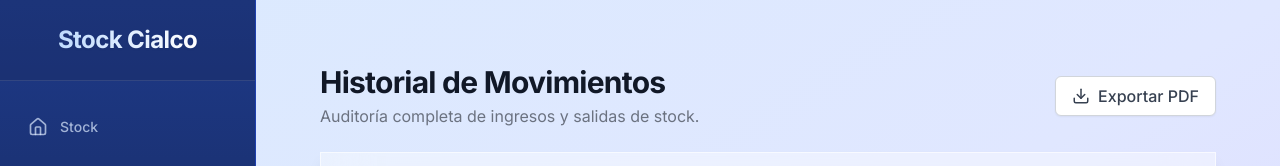
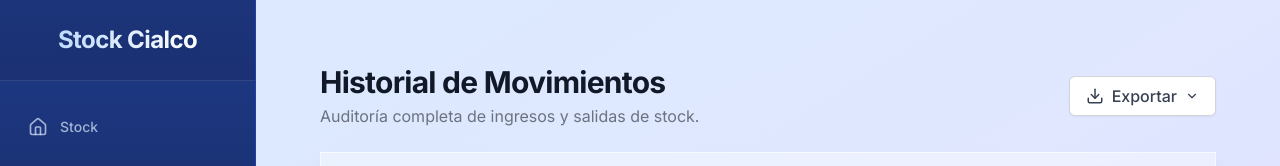
Before and after one commit to RullyUrbizu/cialco-frontend, a React (Vite) app: page /historial in a window 1280 px wide. Shown: the top 166 px of the page. Built offline with nearby package versions, Linux system fonts and the light colour scheme; no server answers.

Commit message:
feat: implement export options (XLSX and PDF) and update UI

```diff
--- a/package.json
+++ b/package.json
@@ -19,6 +19,7 @@
     "react-router-dom": "^7.10.1",
     "react-select": "^5.10.2",
     "sonner": "^2.0.7",
+    "xlsx": "^0.18.5",
     "zod": "^4.2.1"
   },
   "devDependencies": {
--- a/src/components/HistorialView.tsx
+++ b/src/components/HistorialView.tsx
@@ -1,13 +1,14 @@
 import { useEffect, useState, useMemo } from "react";
 import { api } from "../api/api";
 import { Card } from "./ui/Card";
-import { Button } from "./ui/Button";
-import { Calendar, User, FileText, Search, ArrowUpCircle, ArrowDownCircle, Download } from "lucide-react";
+import { Calendar, User, FileText, Search, ArrowUpCircle, ArrowDownCircle } from "lucide-react";
 import { ToroIcon } from "./ui/ToroIcon";
 import { TableSkeleton } from "./ui/Skeleton";
 import type { Movimiento } from "../Modelo/Movimiento";
 import jsPDF from "jspdf";
 import autoTable from "jspdf-autotable";
+import * as XLSX from "xlsx";
+import { ExportMenu } from "./ui/ExportMenu";
 
 export const HistorialView = () => {
     const [movimientos, setMovimientos] = useState<Movimiento[]>([]);
@@ -97,6 +98,35 @@ export const HistorialView = () => {
         doc.save(`historial-movimientos-${new Date().toISOString().split('T')[0]}.pdf`);
     };
 
+    const exportToXLSX = () => {
+        const data = historialFiltrado.map(m => ({
+            "Fecha": new Date(m.fecha).toLocaleDateString('es-AR'),
+            "Tipo": m.tipo.toUpperCase(),
+            "Toro": m.inventario?.colecta?.toro?.nombre || "-",
+            "Cantidad": m.cantidad || 0,
+            "Cliente": m.cliente?.razonSocial || m.inventario?.colecta?.cliente?.razonSocial || "-",
+            "Remito": m.remito || "-"
+        }));
+
+        const ws = XLSX.utils.json_to_sheet(data);
+        const wb = XLSX.utils.book_new();
+        XLSX.utils.book_append_sheet(wb, ws, "Historial");
+
+        // Ajustar anchos de columna
+        const wscols = [
+            { wch: 15 }, // Fecha
+            { wch: 10 }, // Tipo
+            { wch: 20 }, // Toro
+            { wch: 10 }, // Cantidad
+            { wch: 30 }, // Cliente
+            { wch: 15 }, // Remito
+        ];
+        ws['!cols'] = wscols;
+
+        const timestamp = new Date().toISOString().split('T')[0];
+        XLSX.writeFile(wb, `historial-movimientos-${timestamp}.xlsx`);
+    };
+
     if (loading) return <div className="p-6"><TableSkeleton rows={10} /></div>;
 
     return (
@@ -106,10 +136,11 @@ export const HistorialView = () => {
                     <h1 className="text-3xl font-bold text-gray-900 tracking-tight">Historial de Movimientos</h1>
                     <p className="text-gray-500 mt-1">Auditoría completa de ingresos y salidas de stock.</p>
                 </div>
-                <Button onClick={exportToPDF} variant="secondary" className="flex items-center gap-2 w-full lg:w-auto justify-center">
-                    <Download size={18} />
-                    Exportar PDF
-                </Button>
+                <ExportMenu
+                    onExportPDF={exportToPDF}
+                    onExportXLSX={exportToXLSX}
+                    className="w-full lg:w-auto"
+                />
             </div>
 
             {/* Filtros */}
--- a/src/components/Home.tsx
+++ b/src/components/Home.tsx
@@ -11,6 +11,8 @@ import autoTable from "jspdf-autotable";
 import { toast } from "sonner";
 import { Skeleton, CardSkeleton, TableSkeleton } from "./ui/Skeleton";
 import { ConfirmModal } from "./ui/ConfirmModal";
+import * as XLSX from "xlsx";
+import { ExportMenu } from "./ui/ExportMenu";
 
 export const Home = () => {
   const { colectas, loading, error, deleteColecta, updateColecta } = useColectas();
@@ -135,7 +137,7 @@ export const Home = () => {
       c.contenedores?.map(cont => `${cont.termo?.codigo ?? "-"} (${cont.canastillo?.codigo ?? "-"})`).join(', ') || "-",
       c.toro?.nombre || "-",
       c.toro?.raza || "-",
-      c.cantidad?.toString() || "0",
+      (c.inventario?.cantidadInicial ?? c.cantidad ?? 0).toString(),
       c.fecha ? new Date(c.fecha).toLocaleDateString('es-AR') : "-",
       c.cliente?.razonSocial || "-"
     ]);
@@ -208,6 +210,35 @@ export const Home = () => {
     doc.save(`cialco-reporte-stock-${timestamp}.pdf`);
   };
 
+  const exportToXLSX = () => {
+    const data = colectasFiltradas.map(c => ({
+      "Ubicación (Termo/Canast)": c.contenedores?.map(cont => `${cont.termo?.codigo ?? "-"} (${cont.canastillo?.codigo ?? "-"})`).join(', ') || "-",
+      "Toro": c.toro?.nombre || "-",
+      "Raza": c.toro?.raza || "-",
+      "Cantidad": c.inventario?.cantidadInicial ?? c.cantidad ?? 0,
+      "Fecha": c.fecha ? new Date(c.fecha).toLocaleDateString('es-AR') : "-",
+      "Cliente": c.cliente?.razonSocial || "-"
+    }));
+
+    const ws = XLSX.utils.json_to_sheet(data);
+    const wb = XLSX.utils.book_new();
+    XLSX.utils.book_append_sheet(wb, ws, "Stock");
+
+    // Ajustar anchos de columna
+    const wscols = [
+      { wch: 30 }, // Ubicación
+      { wch: 20 }, // Toro
+      { wch: 15 }, // Raza
+      { wch: 10 }, // Cantidad
+      { wch: 15 }, // Fecha
+      { wch: 30 }, // Cliente
+    ];
+    ws['!cols'] = wscols;
+
+    const timestamp = new Date().toISOString().split('T')[0];
+    XLSX.writeFile(wb, `cialco-reporte-stock-${timestamp}.xlsx`);
+  };
+
   if (loading) {
     return (
       <div className="space-y-6">
@@ -241,9 +272,11 @@ export const Home = () => {
           <p className="text-xs sm:text-sm text-gray-500 mt-1">Inventario de colectas.</p>
         </div>
         <div className="flex flex-col sm:flex-row w-full lg:w-auto gap-2">
-          <Button onClick={exportToPDF} variant="secondary" className="w-full sm:w-auto flex items-center justify-center gap-2 text-xs sm:text-sm py-2 px-3 sm:px-4">
-            <span>📄 Exportar PDF</span>
-          </Button>
+          <ExportMenu
+            onExportPDF={exportToPDF}
+            onExportXLSX={exportToXLSX}
+            className="w-full sm:w-auto"
+          />
           <Button onClick={() => setModalOpen(true)} className="w-full sm:w-auto text-xs sm:text-sm py-2 px-3 sm:px-4">
             <span className="hidden sm:inline">Registrar nueva colecta</span>
             <span className="sm:hidden">+ Nueva Colecta</span>
--- /dev/null
+++ b/src/components/ui/ExportMenu.tsx
@@ -0,0 +1,71 @@
+import { useState, useRef, useEffect } from 'react';
+import { Download, FileText, Table, ChevronDown } from 'lucide-react';
+import { Button } from './Button';
+
+interface ExportMenuProps {
+    onExportPDF: () => void;
+    onExportXLSX: () => void;
+    className?: string;
+}
+
+export const ExportMenu = ({ onExportPDF, onExportXLSX, className = "" }: ExportMenuProps) => {
+    const [isOpen, setIsOpen] = useState(false);
+    const menuRef = useRef<HTMLDivElement>(null);
+
+    useEffect(() => {
+        const handleClickOutside = (event: MouseEvent) => {
+            if (menuRef.current && !menuRef.current.contains(event.target as Node)) {
+                setIsOpen(false);
+            }
+        };
+        document.addEventListener('mousedown', handleClickOutside);
+        return () => document.removeEventListener('mousedown', handleClickOutside);
+    }, []);
+
+    return (
+        <div className={`relative ${className}`} ref={menuRef}>
+            <Button
+                variant="secondary"
+                className="flex items-center gap-2 w-full sm:w-auto h-10 px-4"
+                onClick={() => setIsOpen(!isOpen)}
+            >
+                <Download size={18} />
+                <span>Exportar</span>
+                <ChevronDown size={14} className={`transition-transform duration-200 ${isOpen ? 'rotate-180' : ''}`} />
+            </Button>
+
+            {isOpen && (
+                <div className="absolute right-0 mt-2 w-48 bg-white border border-gray-100 rounded-xl shadow-xl z-[100] overflow-hidden animate-in fade-in slide-in-from-top-2 duration-200">
+                    <div className="py-1">
+                        <button
+                            onClick={() => {
+                                onExportPDF();
+                                setIsOpen(false);
+                            }}
+                            className="flex items-center gap-3 w-full px-4 py-3 text-sm text-gray-700 hover:bg-blue-50 hover:text-blue-600 transition-colors text-left"
+                        >
+                            <FileText size={18} className="text-gray-400" />
+                            <div className="flex flex-col">
+                                <span className="font-semibold">PDF (.pdf)</span>
+                                <span className="text-[10px] text-gray-400">Documento profesional</span>
+                            </div>
+                        </button>
+                        <button
+                            onClick={() => {
+                                onExportXLSX();
+                                setIsOpen(false);
+                            }}
+                            className="flex items-center gap-3 w-full px-4 py-3 text-sm text-gray-700 hover:bg-green-50 hover:text-green-600 transition-colors text-left border-t border-gray-50"
+                        >
+                            <Table size={18} className="text-gray-400" />
+                            <div className="flex flex-col">
+                                <span className="font-semibold">Excel (.xlsx)</span>
+                                <span className="text-[10px] text-gray-400">Hoja de cálculo</span>
+                            </div>
+                        </button>
+                    </div>
+                </div>
+            )}
+        </div>
+    );
+};
```
Also changed, not shown: skills-lock.json (added, +10 -0 lines), 2 other files (tests, documents, lock files or other folders).
